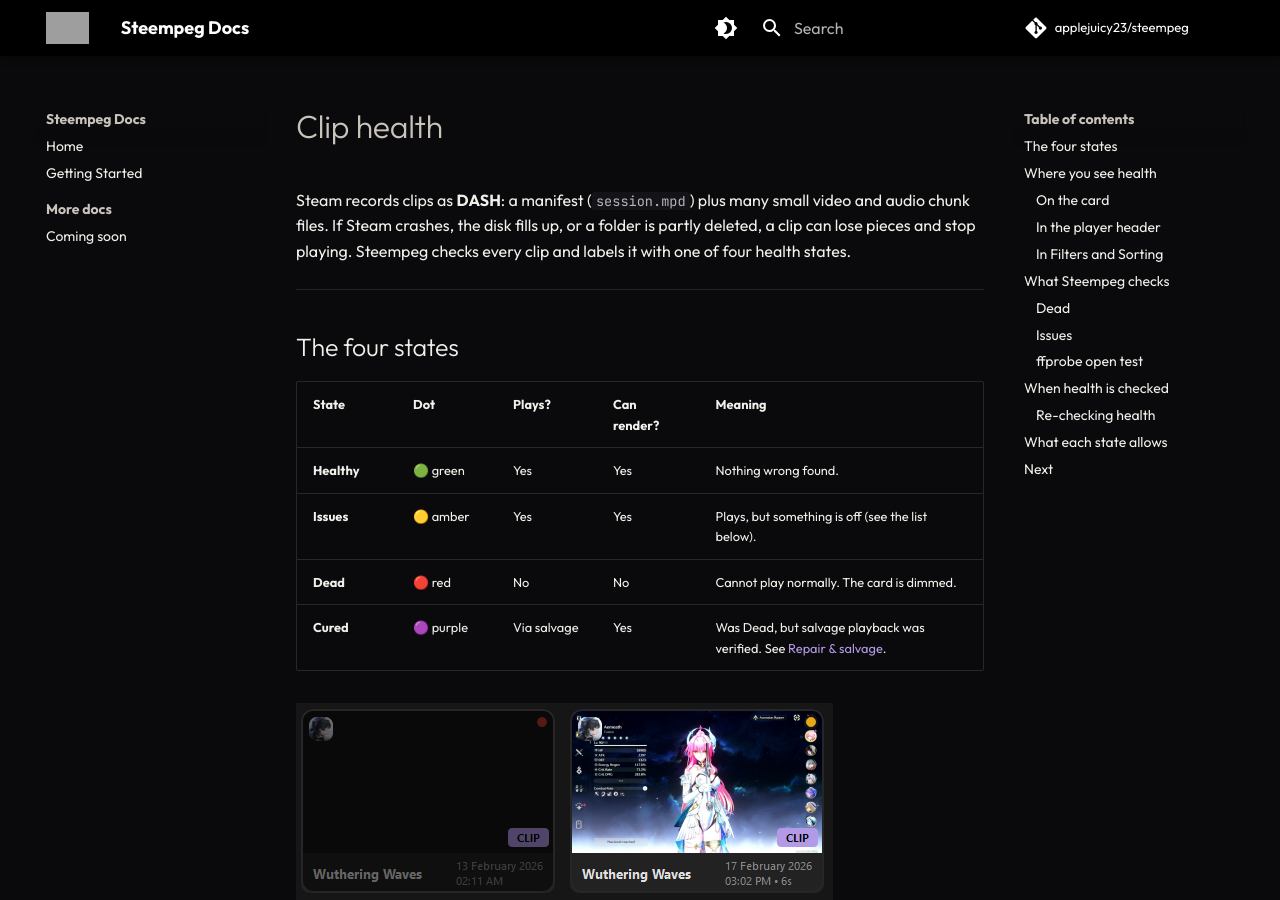
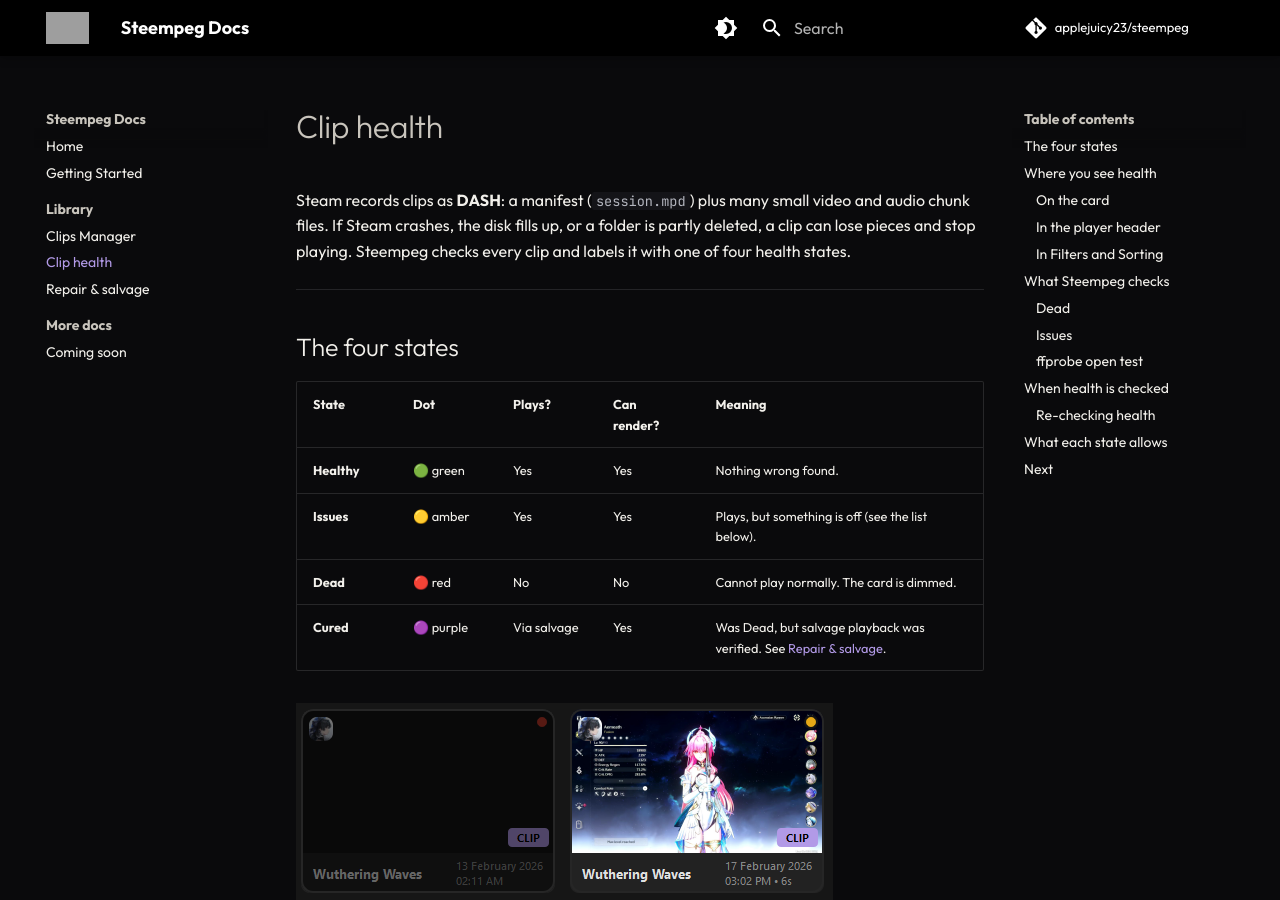
Before and after one commit to applejuicy23/steempeg, an MkDocs documentation site: the page built from website/docs/library/clip-health.md, in a window 1280 px wide and 900 px high. Built offline with MkDocs 1.6.1 and Material for MkDocs 9.7.7, drawn with Linux system fonts in a browser that asks for light colours; comment, search, counter and statistics services are not loaded; grey boxes are pictures that could not be loaded.

Commit message:
docs(website): added library section to nav and enabled tabbed blocks

```diff
--- a/website/mkdocs.yml
+++ b/website/mkdocs.yml
@@ -45,6 +45,8 @@
   - md_in_html
   - pymdownx.details
   - pymdownx.superfences
+  - pymdownx.tabbed:
+      alternate_style: true
   - pymdownx.highlight:
       anchor_linenums: true
   - tables
@@ -54,5 +56,9 @@
 nav:
   - Home: index.md
   - Getting Started: getting-started.md
+  - Library:
+      - Clips Manager: library/clips-manager.md
+      - Clip health: library/clip-health.md
+      - Repair & salvage: library/repair-salvage.md
   - More docs:
       - Coming soon: more/index.md
```
